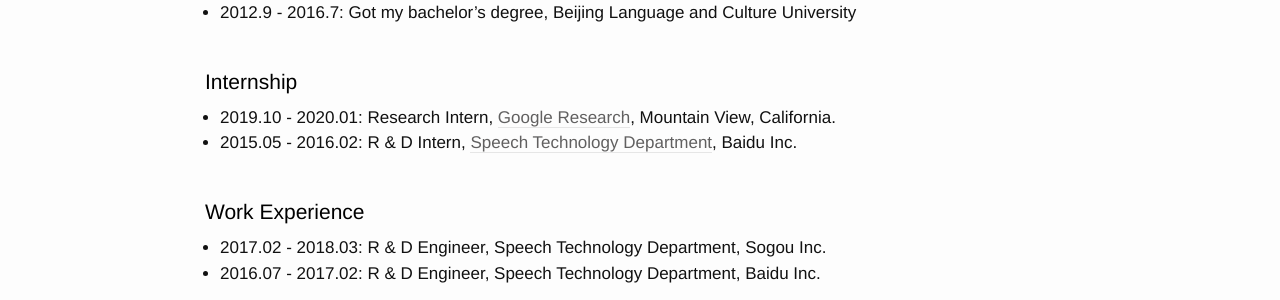
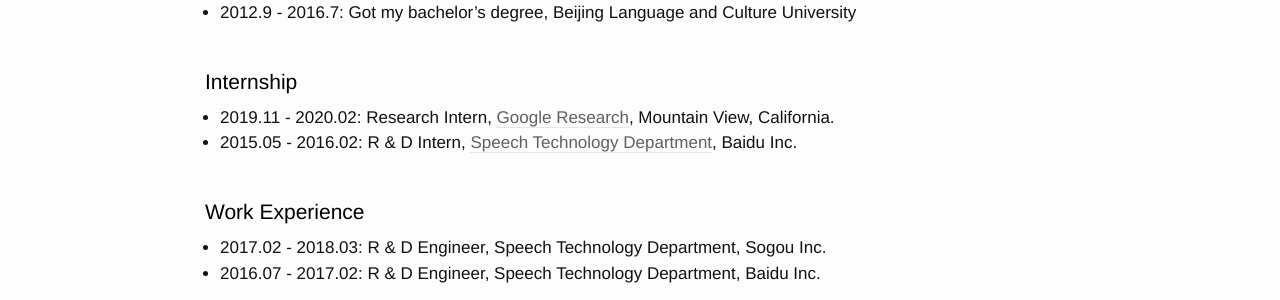
Before and after one commit to yukunfeng/yukunfeng.github.io, a Jekyll site: the page built from index.md, in a window 1280 px wide. Shown: the part 296-596 px from the top of the page. Built offline with Jekyll 4.4.1, drawn with Linux system fonts in a browser that asks for light colours.

Commit message:
add internship

```diff
--- a/index.md
+++ b/index.md
@@ -34,7 +34,7 @@
 <br>
 
 <p style="color:black;font-size:21px;font-weight:Semibold">Internship</p>
-- 2019.10 - 2020.01: Research Intern, <a id="link" class="underline"
+- 2019.11 - 2020.02: Research Intern, <a id="link" class="underline"
   href="https://ai.google/">Google Research</a>, Mountain View, California.
 - 2015.05 - 2016.02: R & D Intern, <a id="link" class="underline"
   href="https://ai.baidu.com/tech/speech">Speech Technology Department</a>, Baidu Inc.
```
